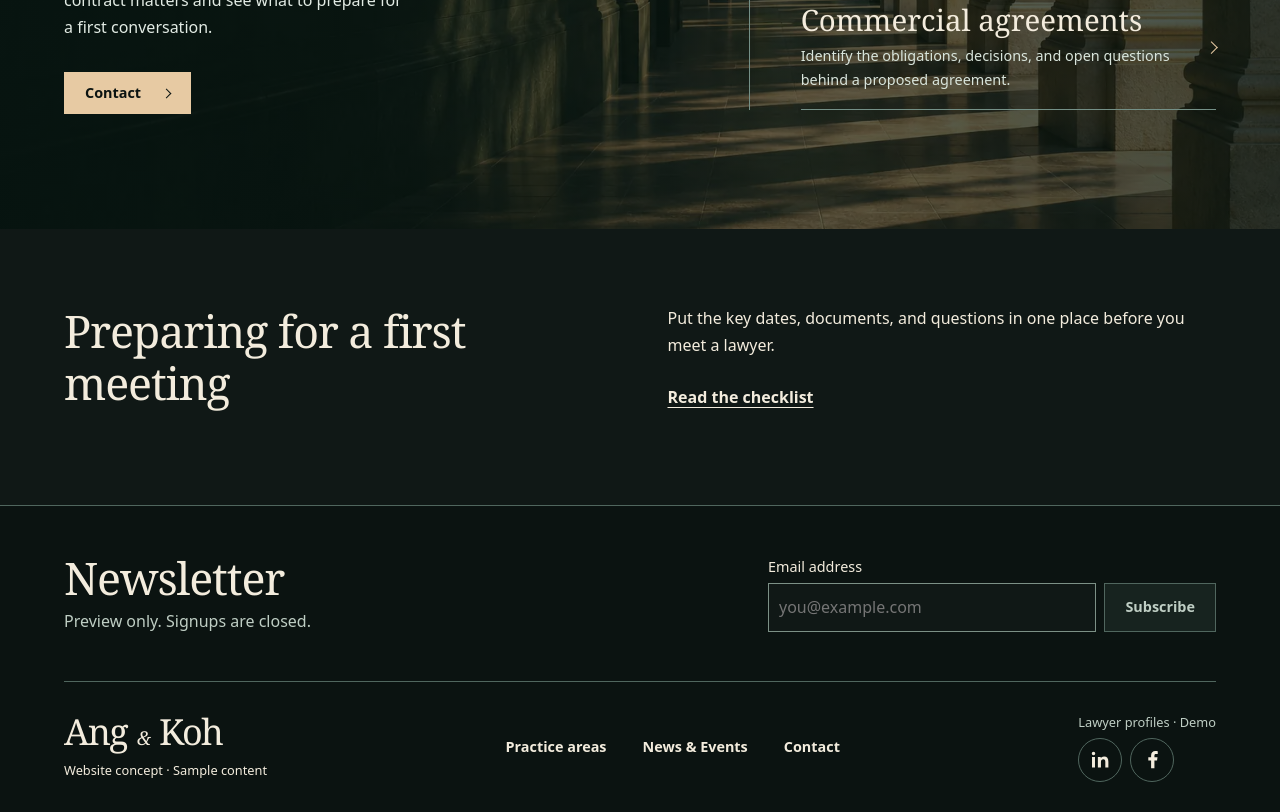
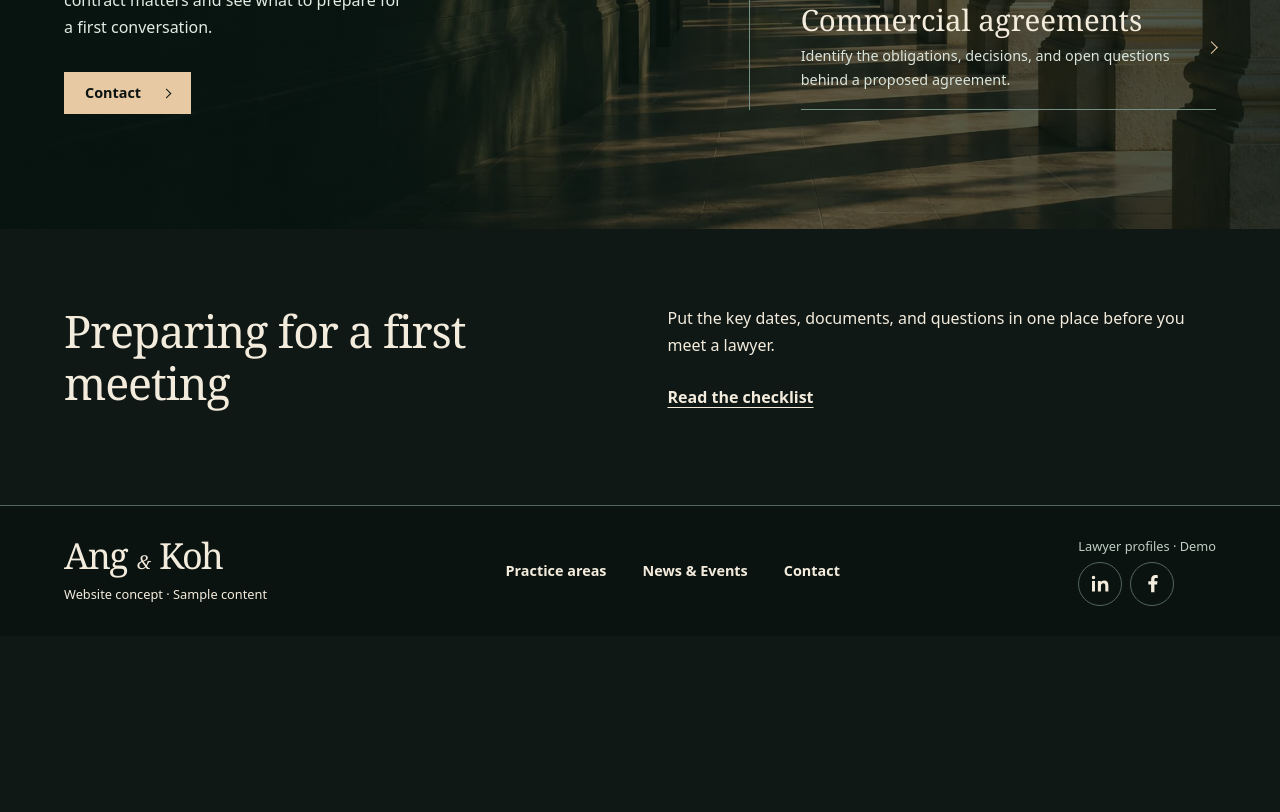
Before and after one commit to QuintonPang/ahsk-static-website, an Astro site: page / in a window 1280 px wide. Shown: the part 535-1347 px from the top of the page. After the commit the page ends 1171 px from the top, so only its background shows below. Built offline with nearby package versions, Linux system fonts and the light colour scheme; Astro itself is replaced by a stand-in of ours.

Commit message:
Remove newsletter preview from the footer

```diff
--- a/src/components/Footer.astro
+++ b/src/components/Footer.astro
@@ -7,19 +7,6 @@ const linkedInProfile = url('our-partners/#adrian-tan');
 const facebookProfile = url('our-partners/#adrian-tan');
 ---
 <footer class="site-footer">
-  <section class="wrap newsletter" aria-labelledby="newsletter-title">
-    <div>
-      <h2 id="newsletter-title">Newsletter</h2>
-      <p id="newsletter-note">Preview only. Signups are closed.</p>
-    </div>
-    <div class="newsletter-controls">
-      <label for="newsletter-email">Email address</label>
-      <div class="newsletter-row">
-        <input id="newsletter-email" type="email" placeholder="you@example.com" aria-describedby="newsletter-note" disabled />
-        <button class="button" type="button" disabled>Subscribe</button>
-      </div>
-    </div>
-  </section>
   <div class="wrap footer-inner">
     <div><Brand /><p>Website concept · Sample content</p></div>
     <nav aria-label="Footer navigation">
--- a/src/styles/site.css
+++ b/src/styles/site.css
@@ -207,22 +207,4 @@ textarea { resize: vertical; }
   .about-figure img { aspect-ratio: 4 / 3; }
 }
 
-.newsletter {
-  display: grid;
-  grid-template-columns: 1fr minmax(0, 28rem);
-  align-items: center;
-  gap: 20px;
-  padding-block: clamp(26px, 4vw, 46px);
-  border-bottom: 1px solid var(--line);
-}
-.newsletter h2 { margin-bottom: 5px; }
-.newsletter p { margin: 0; color: var(--muted); }
-.newsletter label { display: block; margin-bottom: 5px; font-size: .9rem; }
-.newsletter-row { display: flex; gap: 8px; }
-.newsletter-row input { min-width: 0; }
-.newsletter-row .button:disabled { background: var(--surface); border-color: var(--line); color: var(--muted); cursor: default; text-decoration: none; }
-@media (max-width: 760px) {
-  .newsletter { grid-template-columns: 1fr; }
-}
-
 .office-details { font-style: normal; }
```
